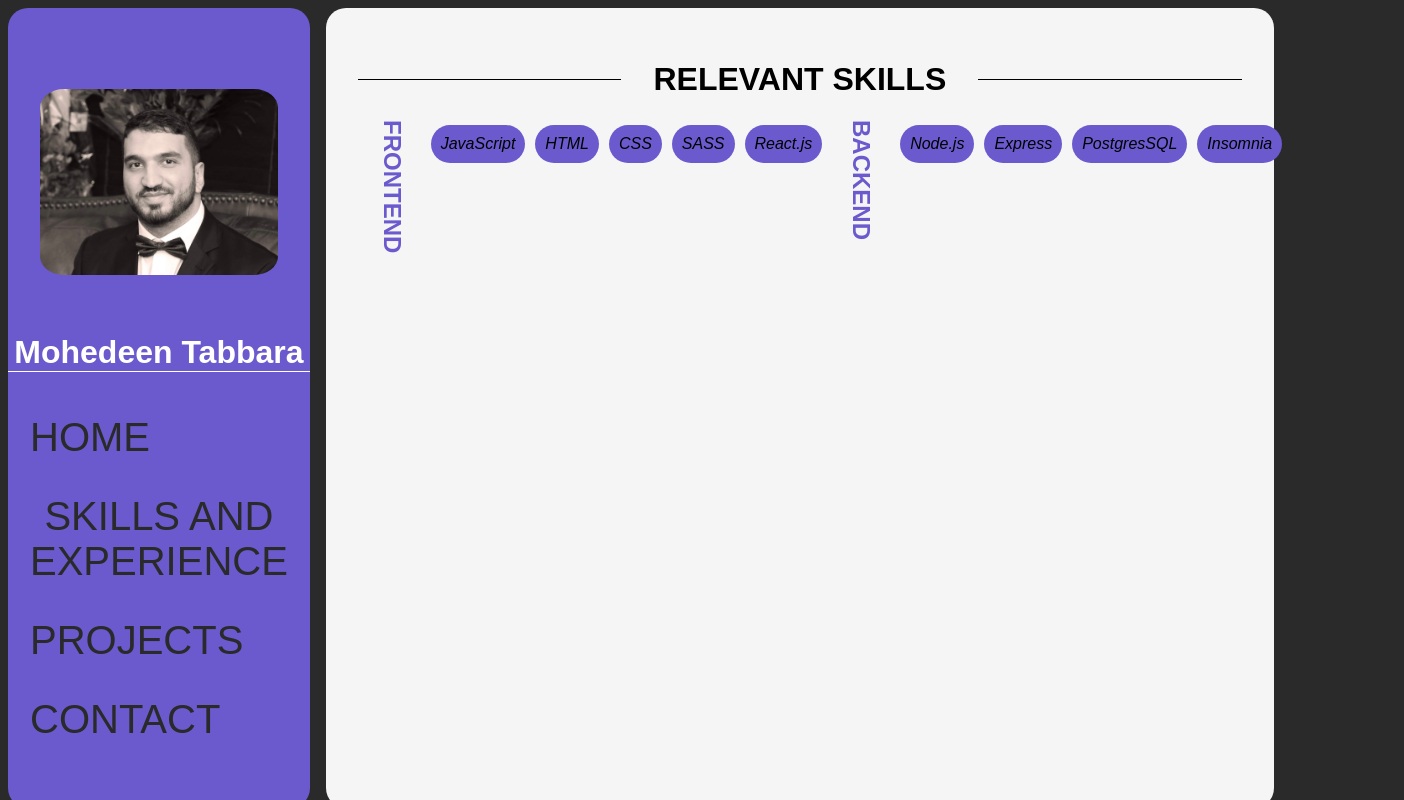
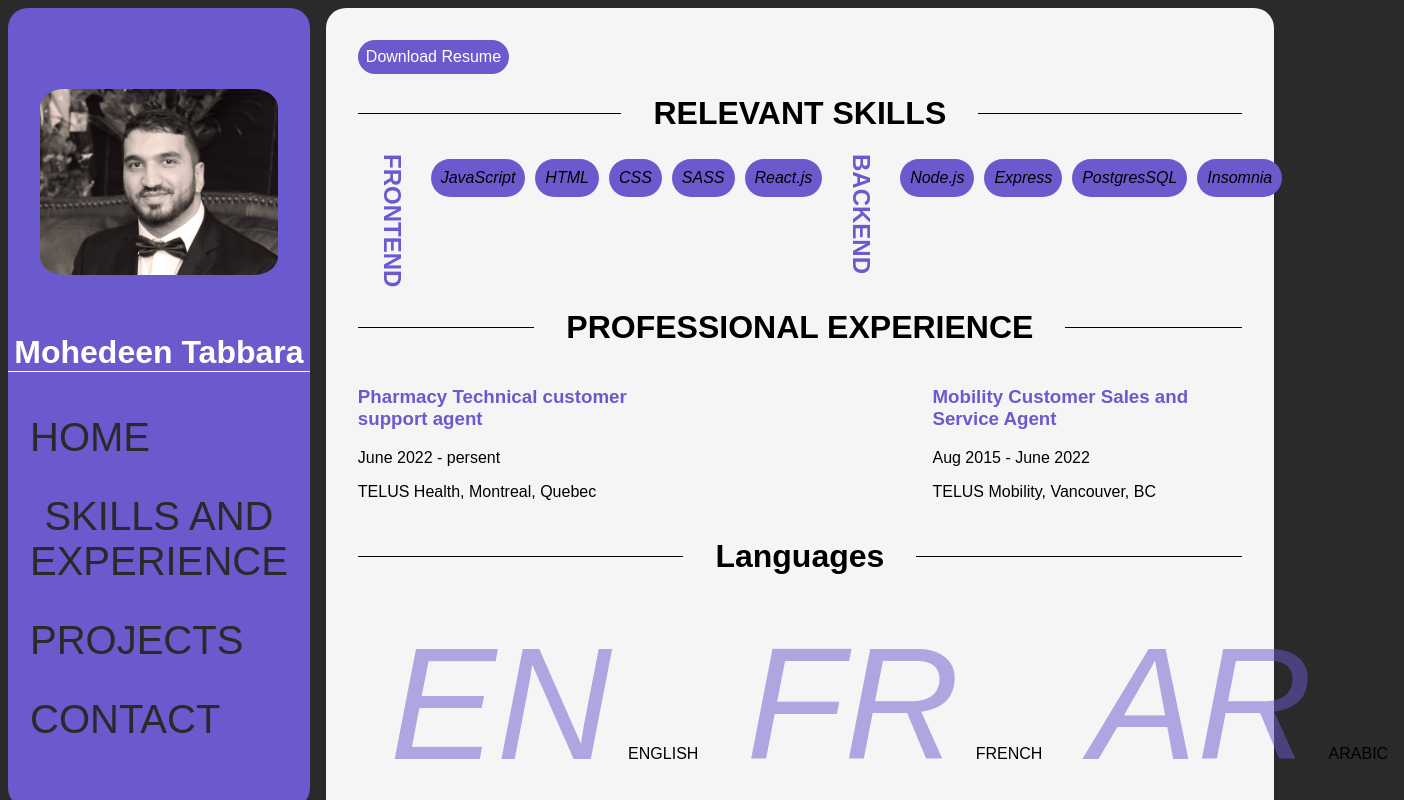
Before and after one commit to MohedeenT/resume_website, a React (Create React App) app: page / in a window 1280 px wide. Both pictures are taken after a click on the button "SKILLS AND EXPERIENCE". Shown: the top 800 px of the page, 1404 px wide, since content can reach past the window. Built offline with nearby package versions, Linux system fonts and the light colour scheme.

Commit message:
finalized skills&exp page + made resume donwloadable and started projects page

```diff
--- a/src/App.jsx
+++ b/src/App.jsx
@@ -2,6 +2,7 @@ import { useState } from "react";
 import Main from "./components/Main";
 import Nav from "./components/Nav";
 import SkillsExp from "./components/SkillsExp";
+import Projects from "./components/Projects";
 
 
 export default function App() {
@@ -12,8 +13,8 @@ export default function App() {
     switch (page) {
       case "SkillsExp":
         return <SkillsExp/>
-      // case "Projects":
-      //   return <Projects/>
+      case "Projects":
+        return <Projects/>
       // case "Contact":
       //   return <Contact/>
       default:
--- /dev/null
+++ b/src/components/Projects.jsx
@@ -0,0 +1,37 @@
+import "../styles/projects.scss"
+
+export default function Projects(){
+    return(
+        <>
+        <div className="line">
+                <hr />
+                <h1>PROJECTS</h1>
+                <hr />
+        </div>
+        <div id="websites">
+        <div id="snooze">
+            <h3>PRODUCTIVITY WEBSITE</h3>
+            <iframe title="snooze" src="https://mohedeent.github.io/Productivity_app/"></iframe>
+            <a href="https://mohedeent.github.io/Productivity_app/" target="_blank" rel="noreferrer">
+            <button>VISIT FULL SITE</button>
+            </a>
+        </div>
+        <div id="games">
+            <h3>GAMES</h3>
+            <div className="placeholder">
+                <h4>COMING SOON.</h4>
+            </div>
+            <a disabled href="https://mohedeent.github.io/Productivity_app/" target="_blank" rel="noreferrer">
+            <button disabled={true}>VISIT FULL SITE</button>
+            </a>
+        </div>
+        </div>
+        <div className="line">
+                <hr />
+                <h1>SOURCES</h1>
+                <hr />
+        </div>
+        <h1>TODO: ADD LINK TO GITHUB WITH SVG ALSO</h1>
+        </>
+    )
+}
--- a/src/components/SkillsExp.jsx
+++ b/src/components/SkillsExp.jsx
@@ -1,10 +1,15 @@
 import "../styles/skills-exp.scss";
+import resume from "../resumes/resume.pdf"
+
 
 
 
 export default function SkillsExp(){
     return(
         <>
+            <div id="download-btn">
+            <a href={resume} download="resume"><button>Download Resume</button></a>
+            </div>
         <div className="line">
                 <hr />
                 <h1> RELEVANT SKILLS </h1>
@@ -14,31 +19,52 @@ export default function SkillsExp(){
                 <div id="frontend">
                 <div className="box">
                     <h2>FRONTEND</h2>
-
                     <li>JavaScript</li>
                     <li>HTML</li>
                     <li>CSS</li>
                     <li>SASS</li>
                     <li>React.js</li>
-
-
                 </div>
 
                 </div>
                 <div id="backend">
                 <div className="box">
                     <h2>BACKEND</h2>
-
                     <li>Node.js</li>
                     <li>Express</li>
                     <li>PostgresSQL</li>
                     <li>Insomnia</li>
-
                 </div>
 
                 </div>
             </div>
-
+            <div className="line">
+                <hr />
+                <h1> PROFESSIONAL EXPERIENCE </h1>
+                <hr />
+            </div>
+            <div id="experience">
+                <div id="exp-1">
+              <h3>Pharmacy Technical customer support agent</h3>
+            <p>June 2022 {`-`} persent</p>
+            <p>TELUS Health, Montreal, Quebec</p>
+                </div>
+                <div id="exp-2">
+            <h3>Mobility Customer Sales and Service Agent</h3>
+            <p>Aug 2015 {`-`} June 2022</p>
+            <p>TELUS Mobility, Vancouver, BC</p>
+                </div>
+            </div>
+            <div className="line">
+                <hr />
+                <h1> Languages </h1>
+                <hr />
+            </div>
+            <div id="languages">
+                <div><em>EN</em><span>ENGLISH</span> </div>
+                <div><em>FR</em><span>FRENCH</span> </div>
+                <div><em>AR</em><span>ARABIC</span> </div>
+            </div>
         </>
     )
 }
--- a/src/styles/home.scss
+++ b/src/styles/home.scss
@@ -21,7 +21,6 @@
             margin: 20px;
             display: flex;
             justify-content: space-between;
-            flex-direction: row;
             .img-and-txt{
             margin-right: 1em;
                 display: flex;
--- /dev/null
+++ b/src/styles/projects.scss
@@ -0,0 +1,77 @@
+@use "variables" as var;
+@include var.line;
+
+h2{
+    color:var.$color-secondary;
+    text-align: center;
+}
+#websites{
+    width: 100%;
+    display: flex;
+    justify-content: space-between;
+    #snooze{
+        display: flex;
+        justify-content: center;
+        align-items: center;
+        flex-direction: column;
+        h3{
+            text-align: center;
+            color: var.$color-secondary;
+        }
+        iframe{
+            border-radius: var.$radius;
+            border: none;
+            scrollbar-width: 1px;
+            min-height: 350px;
+            min-width: 470px;
+        }
+            a{
+                button{
+                    color: white;
+                    font-size: 1em;
+                    border: none;
+                    background: var.$color-secondary;
+                    padding: 0.5em;
+                    transition: all 0.3s ease;                    /* Smooth transitions for hover */
+                    position: relative;
+                    border-radius: var.$radius;
+                    margin-top: 1em;
+                }
+            }
+    }
+    #games{
+        display: flex;
+        justify-content: center;
+        align-items: center;
+        flex-direction: column;
+
+        h3{
+            text-align: center;
+            color: var.$color-secondary;
+        }
+        .placeholder{
+            display: flex;
+            justify-content: center;
+            align-items: center;
+            background: var.$color-secondary;
+            border-radius: var.$radius;
+            border: none;
+            scrollbar-width: 1px;
+            min-height: 350px;
+            min-width: 470px;
+        }
+            a{
+                button{
+                    color: white;
+                    font-size: 1em;
+                    border: none;
+                    background: var.$color-primary;
+                    padding: 0.5em;
+                    transition: all 0.3s ease;                    /* Smooth transitions for hover */
+                    position: relative;
+                    border-radius: var.$radius;
+                    margin-top: 1em;
+                }
+            }
+    }
+}
--- a/src/styles/skills-exp.scss
+++ b/src/styles/skills-exp.scss
@@ -1,10 +1,10 @@
 @use "variables" as var;
 
+@include var.line;
 h2{
     color:var.$color-secondary;
     text-align: center;
 }
-@include var.line;
 #technologies{
     display: flex;
     justify-content: space-around;
@@ -25,3 +25,49 @@ h2{
 
     }
 }
+#experience{
+    display: flex;
+    justify-content: space-between;
+    #exp-1{
+        max-width: 35%;
+    }
+    #exp-2{
+        max-width: 35%;
+        margin-left: 2em;
+    }
+    h3{
+    color:var.$color-secondary;
+    }
+}
+#languages{
+    display: flex;
+    justify-content: space-around;
+    div{
+        position: relative;
+        padding: 1em;
+        em{
+            font-size: 10rem;
+            color: var.$color-secondary;
+            opacity: 0.5;
+            padding: 1rem;
+
+        }
+    }
+}
+#download-btn{
+    a{
+        button{
+            color: white;
+            font-size: 1em;
+            border: none;
+            background: var.$color-secondary;
+            padding: 0.5em;
+            transition: all 0.3s ease;                    /* Smooth transitions for hover */
+            position: relative;
+            border-radius: var.$radius;
+            &:hover{
+                transform: translateY(-5px);
+            }
+        }
+    }
+}
```
Also changed, not shown: 1 other file (tests, documents, lock files or other folders). Lines whose indentation alone changed are shown as unchanged.
